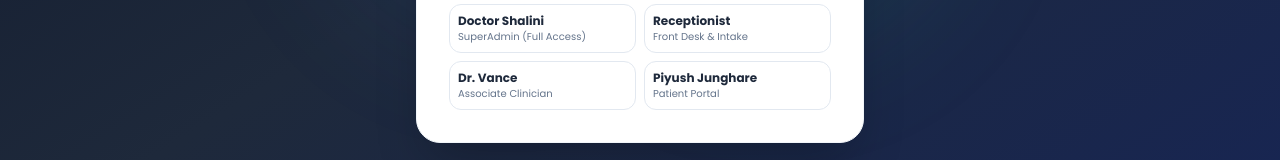
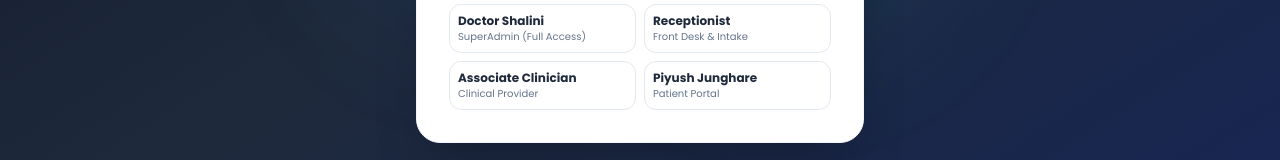
Before and after one commit to DataBuks11/allright-dental, a React (Vite) app: page /admin/login in a window 1280 px wide. Shown: the part 546-706 px from the top of the page. Built offline with nearby package versions, Linux system fonts and the light colour scheme.

Commit message:
chore: replace Dr. Vance with Associate Clinician at admin login

```diff
--- a/src/admin/components/ModernLogin.jsx
+++ b/src/admin/components/ModernLogin.jsx
@@ -239,8 +239,8 @@ const ModernLogin = () => {
                 onClick={() => handleQuickRole(ROLES.DOCTOR)}
                 className="text-left p-2 rounded-xl border border-slate-200 hover:border-blue-400 hover:bg-blue-50/50 transition-all cursor-pointer group"
               >
-                <p className="text-xs font-bold text-slate-800 group-hover:text-blue-600">Dr. Vance</p>
-                <p className="text-[10px] text-slate-500">Associate Clinician</p>
+                <p className="text-xs font-bold text-slate-800 group-hover:text-blue-600">Associate Clinician</p>
+                <p className="text-[10px] text-slate-500">Clinical Provider</p>
               </button>
 
               <button
--- a/src/admin/context/AuthContext.jsx
+++ b/src/admin/context/AuthContext.jsx
@@ -65,10 +65,10 @@ export const DEMO_USERS = {
   [ROLES.DOCTOR]: {
     id: "USR-002",
     username: "dr.associate",
-    name: "Dr. Marcus Vance, DDS",
-    title: "Associate Endodontist",
+    name: "Associate Clinician",
+    title: "Associate Clinician",
     role: ROLES.DOCTOR,
-    email: "dr.vance@allrightdental.com",
+    email: "associate@allrightdental.com",
     phone: "(215) 295-1349",
     mfaEnabled: true,
     mfaMethod: "TOTP",
```
